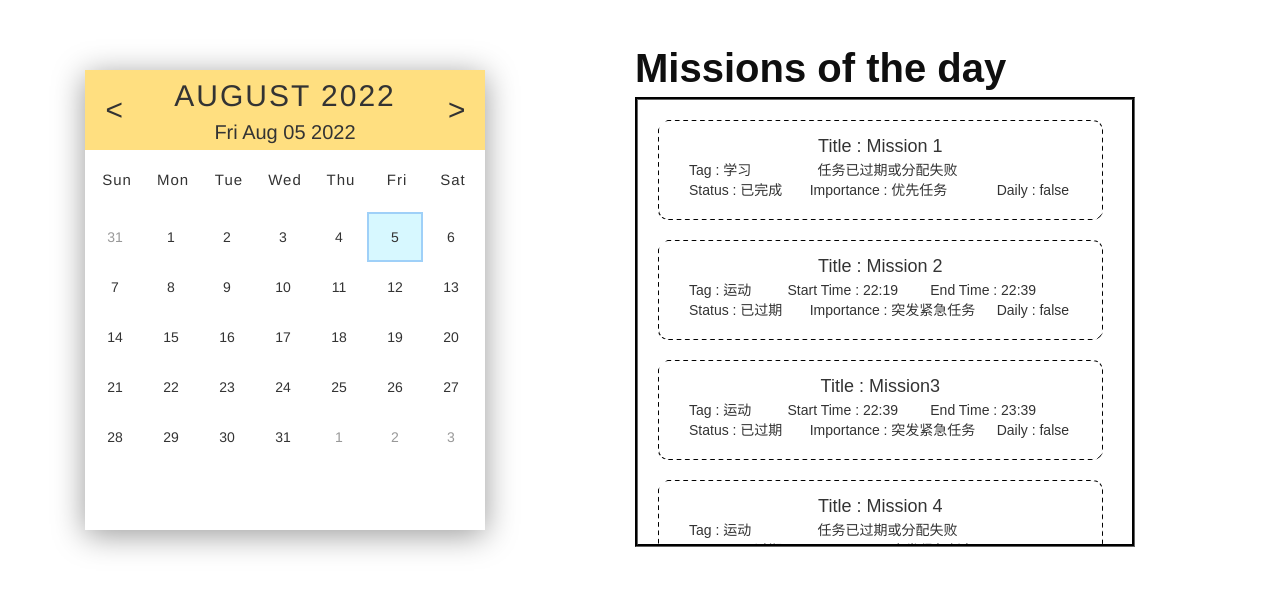
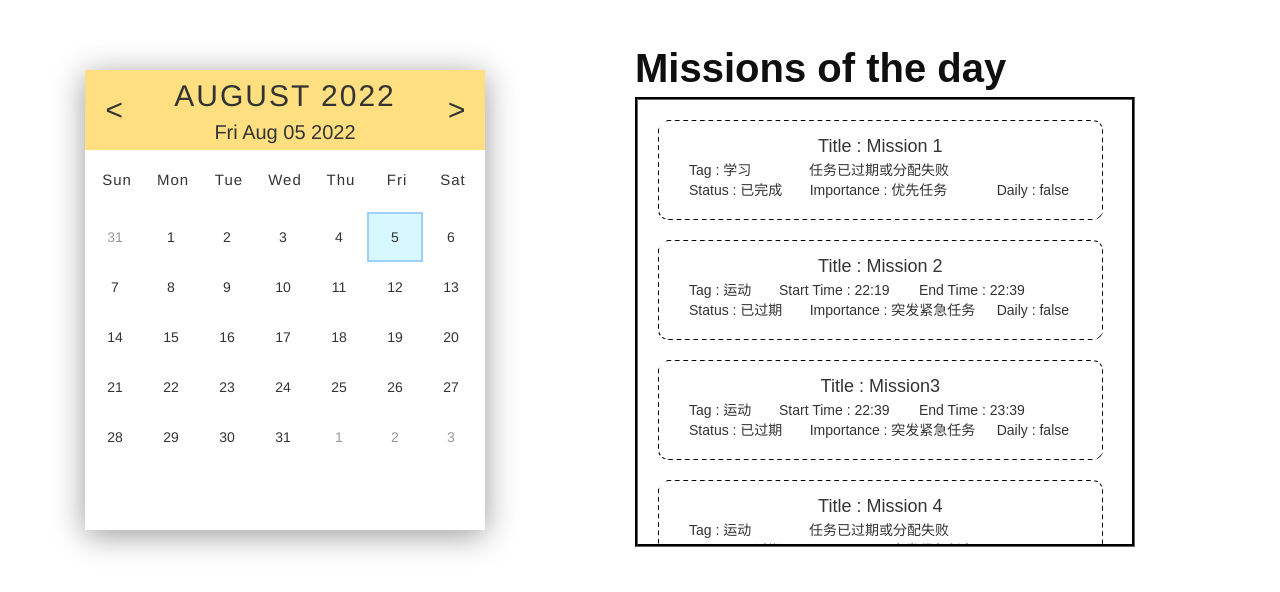
Before and after one commit to shl518/Pythoy_TodoList, a Django app: page /calendar/ in a window 1280 px wide. Shown: the part 62-654 px from the top of the page. Run offline with Django 3.2, Linux system fonts and the light colour scheme; a user stored in the database is signed in; data comes from the database, SQL or seed files in the repository; both versions use the stored data as it was after the commit; data that the repository does not hold is empty; some libraries are stand-ins or nearby versions.

Commit message:
before push

```diff
--- a/todo/static/css/style.css
+++ b/todo/static/css/style.css
@@ -134,21 +134,21 @@
 }
 
 .issue-tag {
-    width: 20%;
+    width: 8rem;
     font-family: Arial, serif;
     margin-left: 3rem;
     display: inline-block;
 }
 
 .issue-start {
-    width: 30%;
+    width: 13rem;
     font-family: Arial, serif;
     margin-left: 1rem;
     display: inline-block;
 }
 
 .issue-duration {
-    width: 35%;
+    width: 13rem;
     font-family: Arial, serif;
     margin-left: 1rem;
     display: inline-block;
```
Also changed, not shown: README.md, db.sqlite3.
